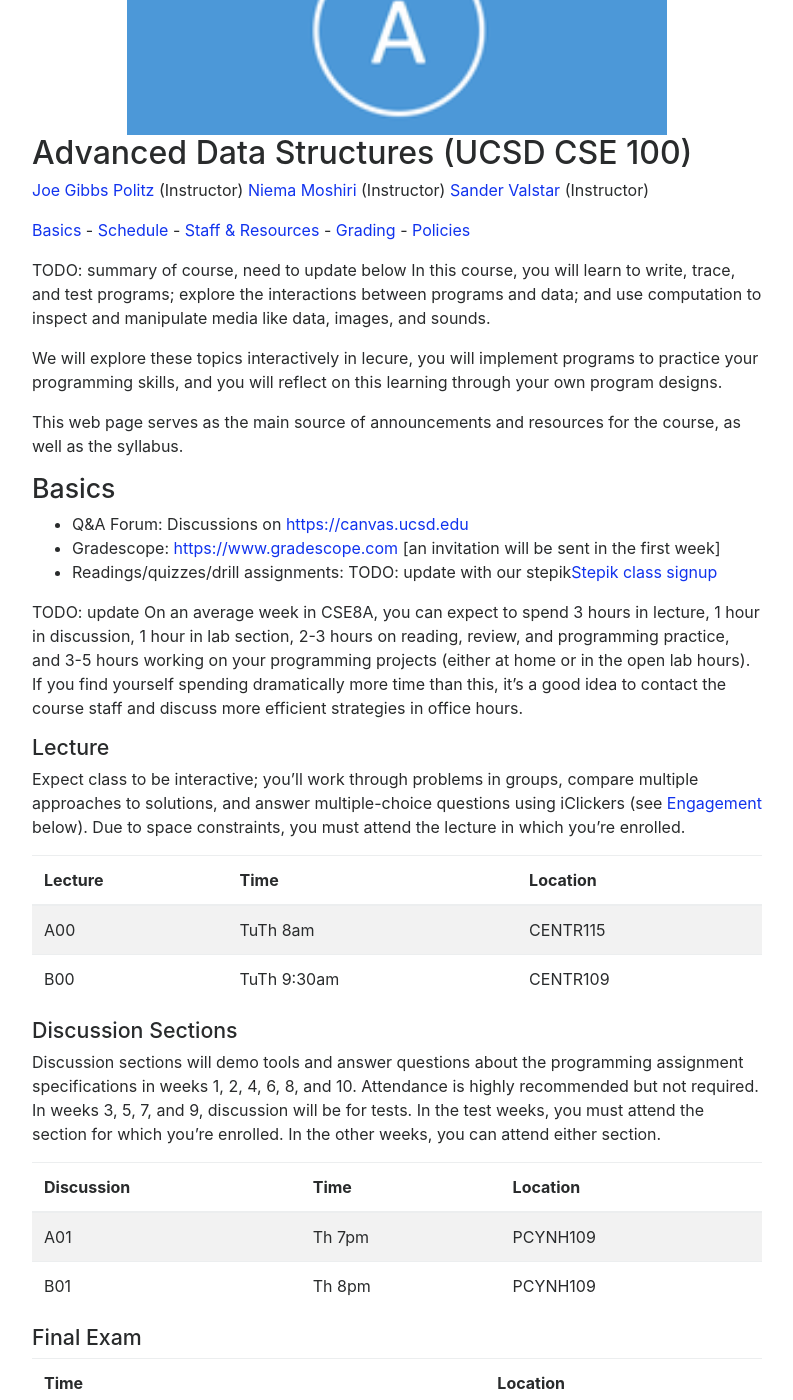
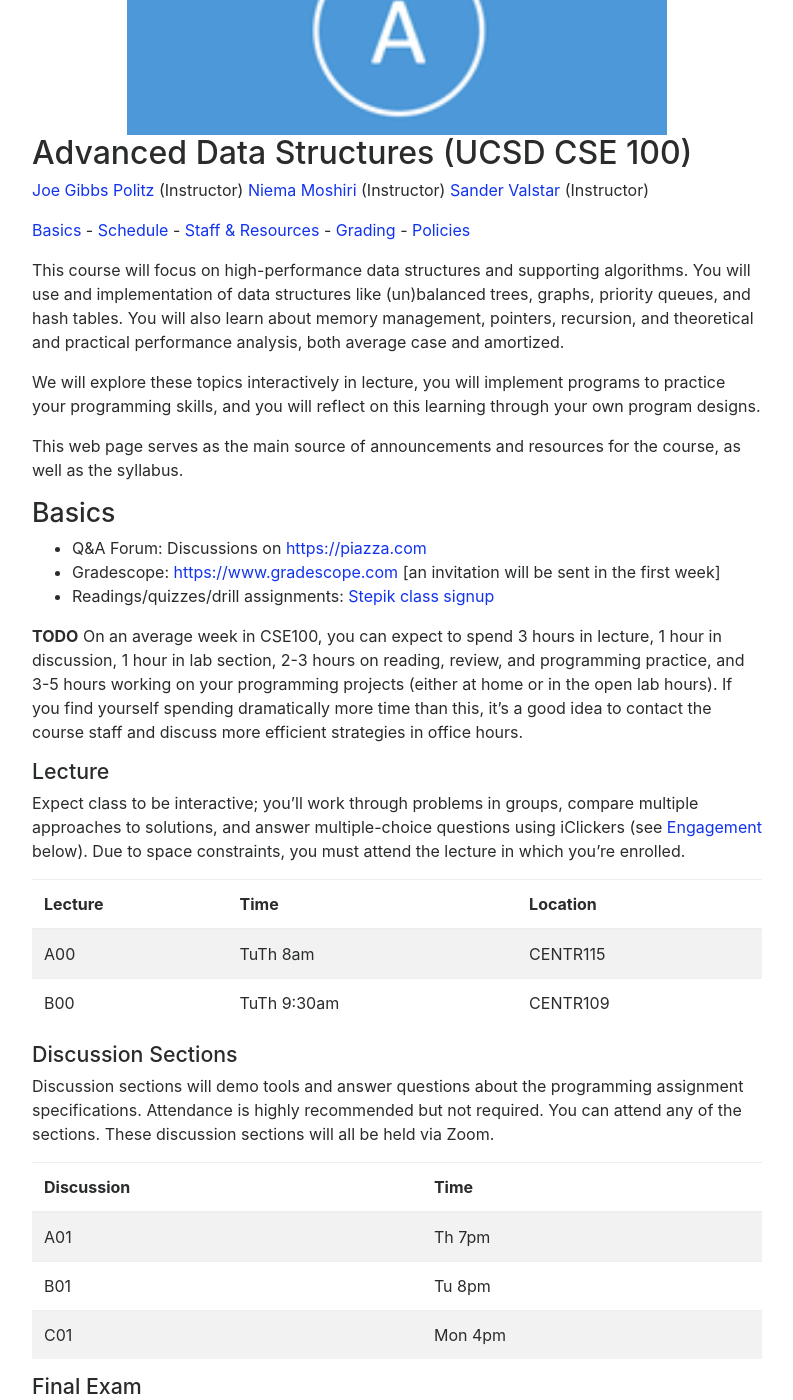
Before and after one commit to ucsdcses/tridev, a Jekyll site: the page built from index.md, in a window 1280 px wide and 1400 px high, scrolled down 405 px. Shown: the whole window, without its empty margins (243-1036 px from the left). Built offline with Jekyll 4.4.1, drawn with Linux system fonts in a browser that asks for light colours; nearby versions of some CDN libraries; some of the changed text lies outside the part shown.

Commit message:
Updated some logistics and added text.

```diff
--- a/index.md
+++ b/index.md
@@ -20,12 +20,10 @@ doodle-alt: "A sound wave transformed to data, and back to into a higher-frequen
 <a href="#policies">Policies</a>
 </p>
 
-TODO: summary of course, need to update below
-In this course, you will learn to write, trace, and test programs; explore the
-interactions between programs and data; and use computation to inspect and
-manipulate media like data, images, and sounds.
+This course will focus on high-performance data structures and supporting algorithms. You will use and implementation of data structures like (un)balanced trees, graphs, priority queues, and hash tables. You will also learn about memory management, pointers, recursion, and theoretical and practical performance analysis, both average case and amortized.
 
-We will explore these topics interactively in lecure, you will implement
+
+We will explore these topics interactively in lecture, you will implement
 programs to practice your programming skills, and you will reflect on this
 learning through your own program designs.
 
@@ -37,12 +35,12 @@ course, as well as the syllabus.
 
 ## Basics
 
-- Q&A Forum: Discussions on [https://canvas.ucsd.edu](https://canvas.ucsd.edu)
+- Q&A Forum: Discussions on [https://piazza.com](https://piazza.com/class/k84yx1xfo797b)
 - Gradescope: [https://www.gradescope.com](https://www.gradescope.com) [an invitation will be sent in the first week]
-- Readings/quizzes/drill assignments: TODO: update with our stepik[Stepik class signup](https://stepik.org/course/579/syllabus)
+- Readings/quizzes/drill assignments: [Stepik class signup](https://stepik.org/course/579/syllabus)
 
-TODO: update
-On an average week in CSE8A, you can expect to spend 3 hours in lecture, 1 hour
+**TODO**
+On an average week in CSE100, you can expect to spend 3 hours in lecture, 1 hour
 in discussion, 1 hour in lab section, 2-3 hours on reading, review, and
 programming practice, and 3-5 hours working on your programming projects (either
 at home or in the open lab hours). If you find yourself spending dramatically
@@ -70,22 +68,22 @@ more efficient strategies in office hours.
 <h3>Discussion Sections</h3>
 
 Discussion sections will demo tools and answer questions about the programming
-assignment specifications in weeks 1, 2, 4, 6, 8, and 10. Attendance is highly
-recommended but not required. In weeks 3, 5, 7, and 9, discussion will be for
-tests. In the test weeks, you must attend the section for which you're
-enrolled. In the other weeks, you can attend either section.
+assignment specifications. Attendance is highly recommended but not required. You can attend any of the sections. These discussion sections will all be held via Zoom.
 
 <table class="table table-striped">
 <thead>
   <tr>
-  <th> Discussion</th><th>Time</th><th>Location</th>
+  <th> Discussion</th><th>Time</th>
   </tr>
 </thead>
 <tr>
-  <td>A01 </td><td> Th 7pm </td><td> PCYNH109 </td>
+  <td>A01 </td><td> Th 7pm </td>
 </tr>
 <tr>
-  <td>B01 </td><td> Th 8pm </td><td> PCYNH109 </td>
+  <td>B01 </td><td> Tu 8pm </td>
+</tr>
+<tr>
+  <td>C01 </td><td> Mon 4pm </td>
 </tr>
 </table>
 
@@ -95,11 +93,17 @@ enrolled. In the other weeks, you can attend either section.
 <table class="table table-striped">
 <thead>
   <tr>
-    <th>Time</th><th>Location</th>
+    <th>Section</th><th>Time</th><th>Location</th>
   </tr>
 </thead>
 <tr>
-  <td>Sat 11:30a-2:29p</td><td>TBD</td>
+  <td>A</td><td>Wed 11:30a-2:29p</td><td>TBD</td>
+</tr>
+<tr>
+  <td>B</td><td>Th 11:30a-2:29p</td><td>TBD</td>
+</tr>
+<tr>
+  <td>C</td><td>Tu 8:00a-10:59</td><td>TBD</td>
 </tr>
 </table>
 
@@ -127,7 +132,14 @@ ahead.
 <p>
 <a href="https://jpolitz.github.io" target="">Prof Joe Gibbs Politz</a> (Instructor)
 </p>
+<p>
+<a href="" target="">Prof Niema Moshiri</a> (Instructor)
+</p>
+<p>
+<a href="" target="">Sander Valstar</a> (Instructor)
+</p>
 
+**TODO udpate**
 There are 22 staff to help with your learning, and a few kinds of help session
 you can attend.
 
@@ -144,7 +156,7 @@ programming help. You can use the CSE labs at any time, but at the times below,
 the course staff will be available to answer your questions. You can use
 [https://autograder.ucsd.edu](https://autograder.ucsd.edu) to request help by
 filing a help ticket and a tutor will come to help. This system keeps track of
-a queue of help requests and we help out on a first-come, first-served basis.
+a queue of help requests and we help out on a first-come, first-served basis. Open lab hours will be held over Zoom. When you submit a ticket, you must also add a link to a zoom meeting where the tutor can reach you online.
 
 That said, there are some important rules for asking for help.
 
@@ -155,8 +167,8 @@ you're not sure what you're supposed to be doing on an assignment.
 2. You **must** list at least one specific thing you tried in order to resolve
 the problem on your own, or a guess at your understanding of what you should be
 doing if you're lost.
-3. You can list a location in the lab when you make a request. If you aren't
-there when the tutor arrives to help, we'll remove your ticket from the queue.
+3. You should add a zoom link when you make a request. If you aren't
+responsive when the tutor arrives to help, we'll remove your ticket from the queue.
 4. Tutors can help you understand your problem and a useful approach. They
 cannot solve your problems for you or do the programming for you. It could
 happen that you're still stuck even after getting tutor help, and that's OK!
@@ -170,28 +182,20 @@ to be able to do programming work on your own!
 
 <iframe src="https://calendar.google.com/calendar/embed?src=eng.ucsd.edu_ah9di1m4nd06gfvd88kkjjpjl8%40group.calendar.google.com&ctz=America%2FLos_Angeles" style="border: 0" width="800" height="600" frameborder="0" scrolling="no"></iframe>
 
-TODO: update
-The third is **through Piazza**. For each programming assignment, we'll make a
-frequently-asked questions discussion on Canvas. You should refer to that
-during the assignment if you get stuck or have questions come up; we'll use it
-to aggregate common issues. You can feel free to comment publicly on those
-discussions, but do be conscious that other students can see what you post, so
-posting solution code is a likely academic integrity violation.
+The third is **through Piazza**. Online discussion and Q&A for the class will be available on Piazza: sign up to join the class here and view the discussion forum here. Important announcements from the course team will be pinned at the top of your feed. When you set up your account, you can select the frequency for email notifications of messages and discussions on Piazza. Piazza is one way you can ask for and get help in this course.
+
+For each programming assignment, we'll make a frequently-asked questions discussion on piazza. You should refer to that during the assignment if you get stuck or have questions come up; we'll use it to aggregate common issues. You can feel free to comment publicly on those discussions, but do be conscious that other students can see what you post, so posting solution code is a likely academic integrity violation.
+
 
 For each lecture and Stepik chapter, we'll also make a discussion post for
 general commenting and questions that you have.
 
-Finally, you can always send a private message on Canvas to ask any question
-about the course. If you choose this option, please select the “All TAs” option
-for your message unless it needs to be private to an instructor. Please don't
-message individual course staff privately unless they've asked you to, and
-please don't message only the instructor with a content question. The course
-staff as a whole works together to make sure these messages get prompt
-responses (often by adding to the frequently asked questions post).
+Finally, you can always send a private message on piazza to ask any question
+about the course. Please don't message individual course staff privately unless they've asked you to, and please don't message only the instructor with a content question. The course staff as a whole works together to make sure these messages get prompt responses (often by adding to the frequently asked questions post).
 
 <a id="grading"></a>
 ## Grading
-
+**TODO: update**
 Your grade will be calculated from:
 
 - 40% exams
@@ -269,15 +276,8 @@ during the quarter. You must register you clicker on
 [https://canvas.ucsd.edu](https://canvas.ucsd.edu).
 
 
-### Lab Work
-
-Each week in lab you'll have a small assignment to submit associated with the
-lab material. Your credit will come in part from attendance in lab and in part
-from that lab submission. We will drop your lowest lab score (including missing
-a lab entirely). For labs beyond the first that you miss, you lose the credit
-with no exceptions.
-
 ### Programming
+**TODO: update**
 
 There are two kinds of programming work you'll do in this course.
 
```
Also changed, not shown: other parts of index.md (+4 -0 lines).
